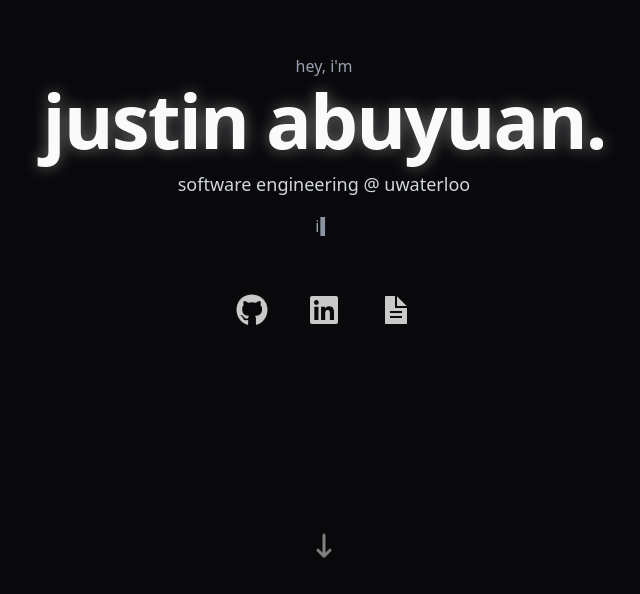
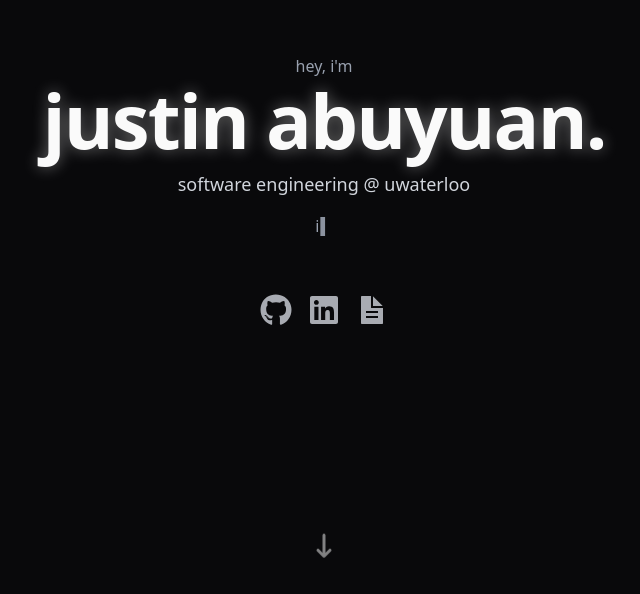
Before and after one commit to jasooh/portfolio-v.3-scn, a Next.js app: page / in a window 1280 px wide. Shown: the part 206-800 px from the top of the page, without its empty margins (316-956 px from the left). Built offline with nearby package versions, Linux system fonts and the light colour scheme.

Commit message:
fixing icons

```diff
--- /dev/null
+++ b/components/SocialIcon.tsx
@@ -0,0 +1,82 @@
+// SocialIcon.tsx
+// renders social media icons used on the page.
+
+import React from "react";
+import Link from "next/link";
+import clsx from "clsx";
+
+// Component type for icons that accept className (react-icons matches this)
+type IconComponent = React.ComponentType<{ className?: string }>;
+
+type BaseProps = {
+    href: string;
+    label: string;
+    className?: string;
+    external?: boolean;         // default: true
+    iconClassName?: string;     // applies when using `icon`
+};
+
+type WithIcon = BaseProps & {
+    icon: IconComponent;
+    children?: never;
+};
+
+type WithChildren = BaseProps & {
+    children: React.ReactNode;  // e.g. <Image .../>
+    icon?: never;
+};
+
+type SocialIconProps = WithIcon | WithChildren;
+
+function hasIcon(p: SocialIconProps): p is WithIcon {
+    return (p as WithIcon).icon !== undefined;
+}
+
+export function SocialIcon(props: SocialIconProps) {
+    const {
+        href,
+        label,
+        className,
+        external = true,
+        iconClassName,
+    } = props;
+
+    const base = clsx(
+        "group inline-flex items-center justify-center rounded-lg p-2 outline-none transition",
+        "text-gray-300 hover:text-primary",
+        "hover:drop-shadow-[0_0_12px_theme(colors.primary.DEFAULT)]",
+        "focus-visible:ring-2 focus-visible:ring-primary focus-visible:ring-offset-2",
+        className
+    );
+
+    const content = (
+        <>
+            {hasIcon(props) ? (
+                (() => {
+                    const Icon = props.icon; // now a valid component type
+                    return <Icon className={clsx("size-7 sm:size-8", iconClassName)} />;
+                })()
+            ) : (
+                props.children
+            )}
+            <span className="sr-only">{label}</span>
+        </>
+    );
+
+    return external ? (
+        <a
+            href={href}
+            target="_blank"
+            rel="noopener noreferrer"
+            aria-label={label}
+            title={label}
+            className={base}
+        >
+            {content}
+        </a>
+    ) : (
+        <Link href={href} aria-label={label} title={label} className={base}>
+            {content}
+        </Link>
+    );
+}
--- /dev/null
+++ b/components/SocialLinks.tsx
@@ -0,0 +1,38 @@
+// SocialLinks.tsx
+// renders all the socials on the home page.
+
+
+import { FaGithub, FaLinkedin } from "react-icons/fa";
+import { IoDocumentTextSharp } from "react-icons/io5";
+import { SocialIcon } from "@/components/SocialIcon";
+
+export default function SocialLinks() {
+    return (
+        <nav aria-label="Social links" className="mt-2">
+            <ul className="flex flex-row items-center justify-center opacity-80 transition-opacity hover:opacity-100">
+                <li>
+                    <SocialIcon
+                        href="https://github.com/jasooh"
+                        icon={FaGithub}
+                        label="GitHub"
+                    />
+                </li>
+                <li>
+                    <SocialIcon
+                        href="https://www.linkedin.com/in/justin-abuyuan"
+                        icon={FaLinkedin}
+                        label="LinkedIn"
+                    />
+                </li>
+                <li>
+                    <SocialIcon
+                        href="/resume.pdf"
+                        icon={IoDocumentTextSharp}
+                        label="Resume"
+                        external={false}
+                    />
+                </li>
+            </ul>
+        </nav>
+    );
+}
--- a/components/sections/FooterSection.tsx
+++ b/components/sections/FooterSection.tsx
@@ -5,6 +5,7 @@ import React from "react";
 import Image from "next/image";
 import { FaGithub, FaLinkedin } from "react-icons/fa";
 import { IoDocumentTextSharp } from "react-icons/io5";
+import { SocialIcon } from "@/components/SocialIcon";
 
 export default function FooterSection() {
     const year = new Date().getFullYear();
@@ -18,7 +19,9 @@ export default function FooterSection() {
                         <div>
                             <h3 className="relative font-bold text-2xl sm:text-3xl leading-[1.2] tracking-wide">
                                 {/* decorative glow */}
-                                <span aria-hidden="true" className="absolute inset-0 blur-xl">justin abuyuan</span>
+                                <span aria-hidden="true" className="absolute inset-0 blur-xl">
+                  justin abuyuan
+                </span>
                                 <span className="relative z-10 text-gray-200">justin abuyuan</span>
                             </h3>
                             <p className="italic text-gray-400">
@@ -30,61 +33,26 @@ export default function FooterSection() {
                         <nav aria-label="Social links">
                             <ul className="flex flex-row items-center gap-3">
                                 <li>
-                                    <a
-                                        href="https://github.com/jasooh"
-                                        target="_blank"
-                                        rel="noopener noreferrer"
-                                        aria-label="GitHub"
-                                        title="GitHub"
-                                        className="inline-flex items-center justify-center rounded-lg p-2 outline-none focus-visible:ring-2 focus-visible:ring-primary"
-                                    >
+                                    <SocialIcon href="https://github.com/jasooh" label="GitHub">
                                         <FaGithub className="size-6 sm:size-7" />
-                                        <span className="sr-only">GitHub</span>
-                                    </a>
+                                    </SocialIcon>
                                 </li>
                                 <li>
-                                    <a
-                                        href="https://www.linkedin.com/in/justin-abuyuan"
-                                        target="_blank"
-                                        rel="noopener noreferrer"
-                                        aria-label="LinkedIn"
-                                        title="LinkedIn"
-                                        className="inline-flex items-center justify-center rounded-lg p-2 outline-none focus-visible:ring-2 focus-visible:ring-primary"
-                                    >
+                                    <SocialIcon href="https://www.linkedin.com/in/justin-abuyuan" label="LinkedIn">
                                         <FaLinkedin className="size-6 sm:size-7" />
-                                        <span className="sr-only">LinkedIn</span>
-                                    </a>
+                                    </SocialIcon>
                                 </li>
                                 <li>
-                                    <a
-                                        href="/resume.pdf"
-                                        target="_blank"
-                                        rel="noopener noreferrer"
-                                        aria-label="Resume"
-                                        title="Resume"
-                                        className="inline-flex items-center justify-center rounded-lg p-2 outline-none focus-visible:ring-2 focus-visible:ring-primary"
-                                    >
+                                    {/* internal link; open in same tab */}
+                                    <SocialIcon href="/resume.pdf" label="Resume" external={false}>
                                         <IoDocumentTextSharp className="size-6 sm:size-7" />
-                                        <span className="sr-only">Resume</span>
-                                    </a>
+                                    </SocialIcon>
                                 </li>
                                 <li>
-                                    <a
-                                        href="https://se-webring.xyz/"
-                                        target="_blank"
-                                        rel="noopener noreferrer"
-                                        aria-label="SE Webring"
-                                        title="SE Webring"
-                                        className="inline-flex items-center justify-center rounded-lg p-1.5 outline-none focus-visible:ring-2 focus-visible:ring-primary"
-                                    >
-                                        <Image
-                                            src="/logo_w.svg"
-                                            alt="SE Webring Logo"
-                                            width={28}
-                                            height={28}
-                                            className="h-7 w-7"
-                                        />
-                                    </a>
+                                    <SocialIcon href="https://se-webring.xyz/" label="SE Webring">
+                                        {/* decorative image: alt can be empty since link has aria-label */}
+                                        <Image src="/logo_w.svg" alt="" width={28} height={28} className="h-7 w-7" />
+                                    </SocialIcon>
                                 </li>
                             </ul>
                         </nav>
--- a/components/sections/HeroSection.tsx
+++ b/components/sections/HeroSection.tsx
@@ -1,12 +1,11 @@
 // HeroSection.tsx
 // the website hero.
 
-import {FaGithub, FaLinkedin} from "react-icons/fa";
-import {IoDocumentTextSharp} from "react-icons/io5";
 import {FaArrowDownLong} from "react-icons/fa6";
 import React from "react";
 import TypedText from "@/components/TypedText";
 import {HERO_TEXT} from "@/lib/constants";
+import SocialLinks from "@/components/SocialLinks";
 
 export default function HeroSection() {
     return (
@@ -35,56 +34,12 @@ export default function HeroSection() {
                     </h2>
 
                     <div className="mt-3 sm:mt-4 text-sm sm:text-base text-gray-400" aria-live="polite">
-                        <TypedText words={HERO_TEXT}/>
+                        <TypedText className="text-gray-400" words={HERO_TEXT}/>
                     </div>
                 </header>
 
                 {/* social links */}
-                <nav aria-label="Social links" className="mt-2">
-                    <ul className="flex flex-row items-center justify-center gap-4 sm:gap-6 opacity-80 transition-opacity hover:opacity-100">
-                        <li>
-                            <a
-                                href="https://github.com/jasooh"
-                                target="_blank"
-                                rel="noopener noreferrer"
-                                className="inline-flex items-center justify-center rounded-lg p-2 outline-none focus-visible:ring-2 focus-visible:ring-primary focus-visible:ring-offset-2"
-                                aria-label="GitHub"
-                                title="GitHub"
-                            >
-                                <FaGithub className="size-7 sm:size-8"/>
-                                <span className="sr-only">GitHub</span>
-                            </a>
-                        </li>
-
-                        <li>
-                            <a
-                                href="https://www.linkedin.com/in/justin-abuyuan"
-                                target="_blank"
-                                rel="noopener noreferrer"
-                                className="inline-flex items-center justify-center rounded-lg p-2 outline-none focus-visible:ring-2 focus-visible:ring-primary focus-visible:ring-offset-2"
-                                aria-label="LinkedIn"
-                                title="LinkedIn"
-                            >
-                                <FaLinkedin className="size-7 sm:size-8"/>
-                                <span className="sr-only">LinkedIn</span>
-                            </a>
-                        </li>
-
-                        <li>
-                            <a
-                                href="/resume.pdf"
-                                target="_blank"
-                                rel="noopener noreferrer"
-                                className="inline-flex items-center justify-center rounded-lg p-2 outline-none focus-visible:ring-2 focus-visible:ring-primary focus-visible:ring-offset-2"
-                                aria-label="Resume"
-                                title="Resume"
-                            >
-                                <IoDocumentTextSharp className="size-7 sm:size-8"/>
-                                <span className="sr-only">Resume</span>
-                            </a>
-                        </li>
-                    </ul>
-                </nav>
+                <SocialLinks />
             </div>
 
             {/* scroll cue */}
```
